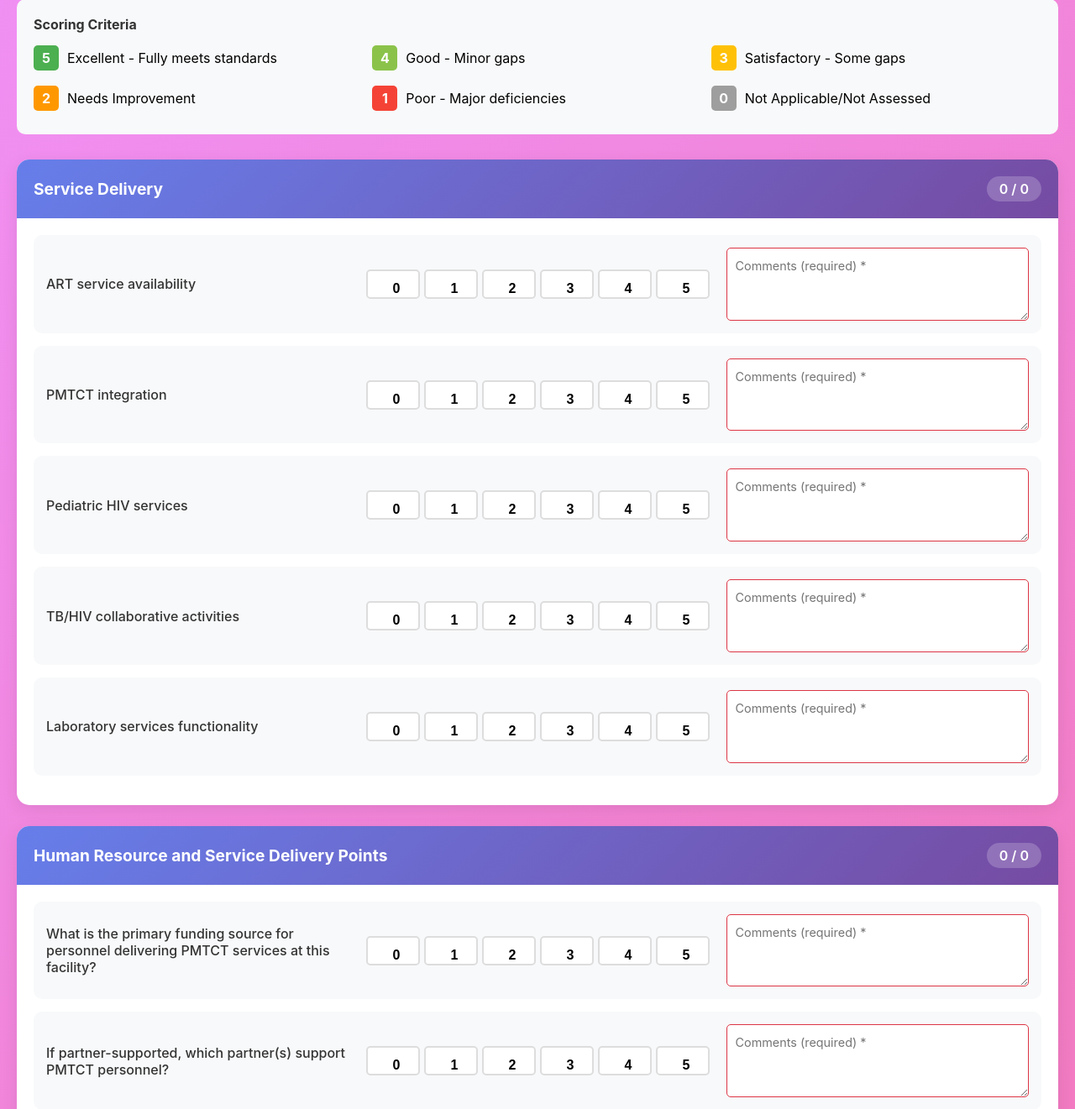
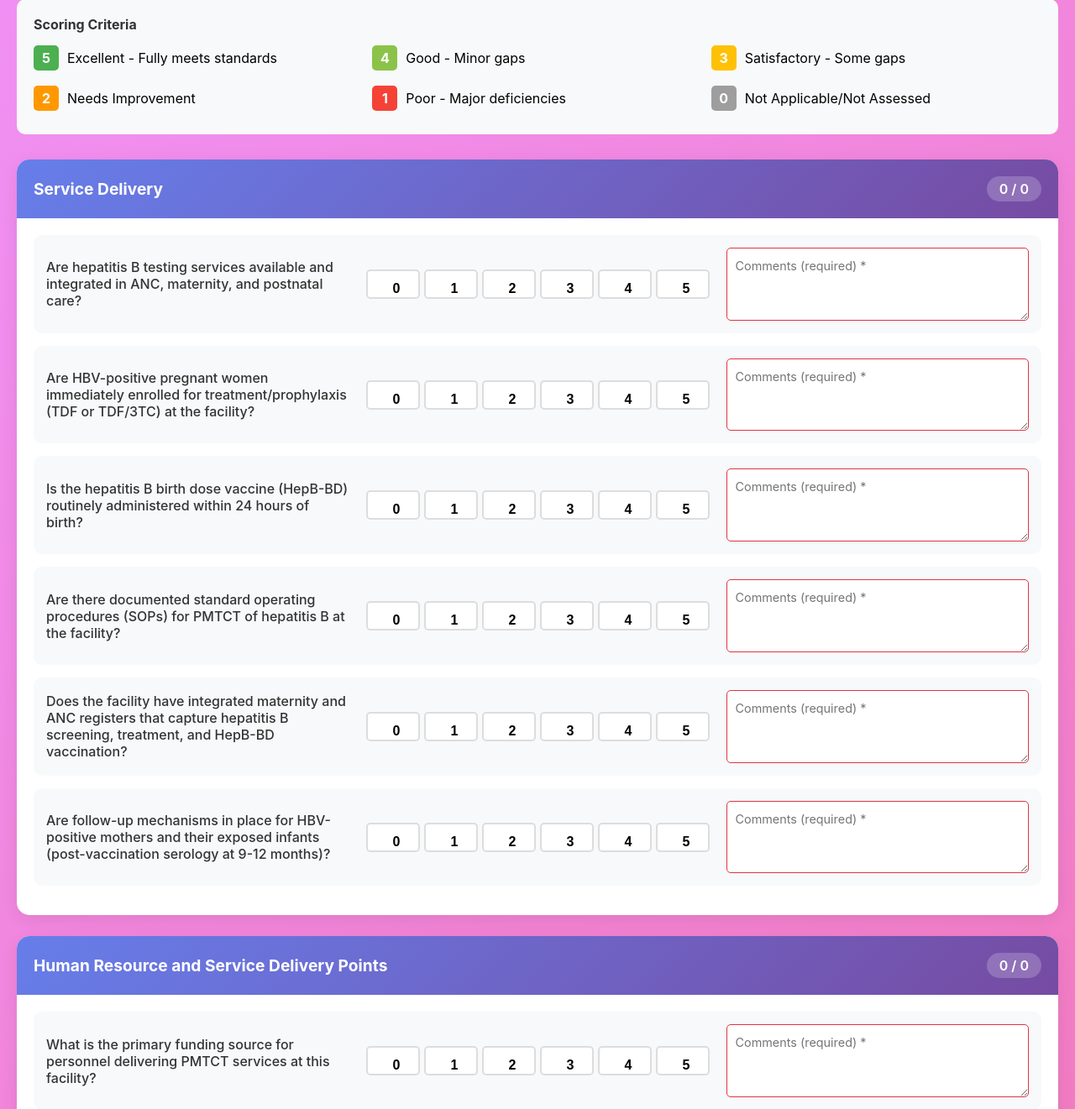
Before and after one commit to Isaac25-lgtm/CHAI, a Flask app: page /tools in a window 1280 px wide. Shown: the part 408-1729 px from the top of the page at 84% size. Run offline with Flask 3, Linux system fonts and the light colour scheme; some libraries are stand-ins or nearby versions.

Commit message:
Update Service Delivery and Infrastructure sections with Hepatitis B PMTCT focus
Service Delivery Section Changes:
- SD1: Hepatitis B testing integration in ANC, maternity, and postnatal care
- SD2: HBV-positive pregnant women enrollment for TDF/TDF+3TC treatment
- SD3: HepB birth dose vaccine (HepB-BD) administration within 24 hours
- SD4: SOPs for PMTCT of hepatitis B
- SD5: Integrated maternity and ANC registers for HBV screening/treatment/vaccination
- SD6: Follow-up mechanisms for HBV-positive mothers and exposed infants
- Increased from 5 to 6 indicators

Infrastructure & Equipment Section Changes:
- IF1: Functional cold chain for hepatitis B vaccines (2-8Â°C storage)
- IF2: RDTs or laboratory equipment for HBsAg testing
- IF3: Designated private counseling space for HBV-positive women
- IF4: Reliable power supply/backup for cold chain and lab services
- IF5: Safety supplies for HBV testing and vaccination (safety boxes, gloves, sharps)
- Increased from 4 to 5 indicators

Key Features:
- Question SD5 specifically asks about integrated maternity and ANC registers
- All questions now focus on Hepatitis B PMTCT service delivery
- Total assessment indicators increased from 34 to 37
- Updated both tools.html and utils.py for consistency

```diff
--- a/templates/tools.html
+++ b/templates/tools.html
@@ -597,11 +597,12 @@
             "service_delivery": {
                 "name": "Service Delivery",
                 "indicators": [
-                    {"id": "sd1", "name": "ART service availability", "max_score": 5},
-                    {"id": "sd2", "name": "PMTCT integration", "max_score": 5},
-                    {"id": "sd3", "name": "Pediatric HIV services", "max_score": 5},
-                    {"id": "sd4", "name": "TB/HIV collaborative activities", "max_score": 5},
-                    {"id": "sd5", "name": "Laboratory services functionality", "max_score": 5}
+                    {"id": "sd1", "name": "Are hepatitis B testing services available and integrated in ANC, maternity, and postnatal care?", "max_score": 5},
+                    {"id": "sd2", "name": "Are HBV-positive pregnant women immediately enrolled for treatment/prophylaxis (TDF or TDF/3TC) at the facility?", "max_score": 5},
+                    {"id": "sd3", "name": "Is the hepatitis B birth dose vaccine (HepB-BD) routinely administered within 24 hours of birth?", "max_score": 5},
+                    {"id": "sd4", "name": "Are there documented standard operating procedures (SOPs) for PMTCT of hepatitis B at the facility?", "max_score": 5},
+                    {"id": "sd5", "name": "Does the facility have integrated maternity and ANC registers that capture hepatitis B screening, treatment, and HepB-BD vaccination?", "max_score": 5},
+                    {"id": "sd6", "name": "Are follow-up mechanisms in place for HBV-positive mothers and their exposed infants (post-vaccination serology at 9-12 months)?", "max_score": 5}
                 ]
             },
             "human_resources": {
@@ -652,10 +653,11 @@
             "infrastructure": {
                 "name": "Infrastructure & Equipment",
                 "indicators": [
-                    {"id": "if1", "name": "Facility physical condition", "max_score": 5},
-                    {"id": "if2", "name": "Essential equipment availability", "max_score": 5},
-                    {"id": "if3", "name": "Power supply reliability", "max_score": 5},
-                    {"id": "if4", "name": "Water and sanitation", "max_score": 5}
+                    {"id": "if1", "name": "Is there a functional cold chain (refrigerator/freezer) for storing hepatitis B vaccines at the correct temperature (2-8°C)?", "max_score": 5},
+                    {"id": "if2", "name": "Are rapid diagnostic test kits (RDTs) or laboratory equipment for HBsAg testing available and functional?", "max_score": 5},
+                    {"id": "if3", "name": "Does the facility have a designated, private space for counseling HBV-positive pregnant women?", "max_score": 5},
+                    {"id": "if4", "name": "Is there reliable power supply or backup generator to maintain cold chain and laboratory services?", "max_score": 5},
+                    {"id": "if5", "name": "Are there adequate supplies of safety boxes, gloves, and sharps disposal for safe HBV testing and vaccination?", "max_score": 5}
                 ]
             }
         };
```
Also changed, not shown: utils.py (+11 -9 lines).
